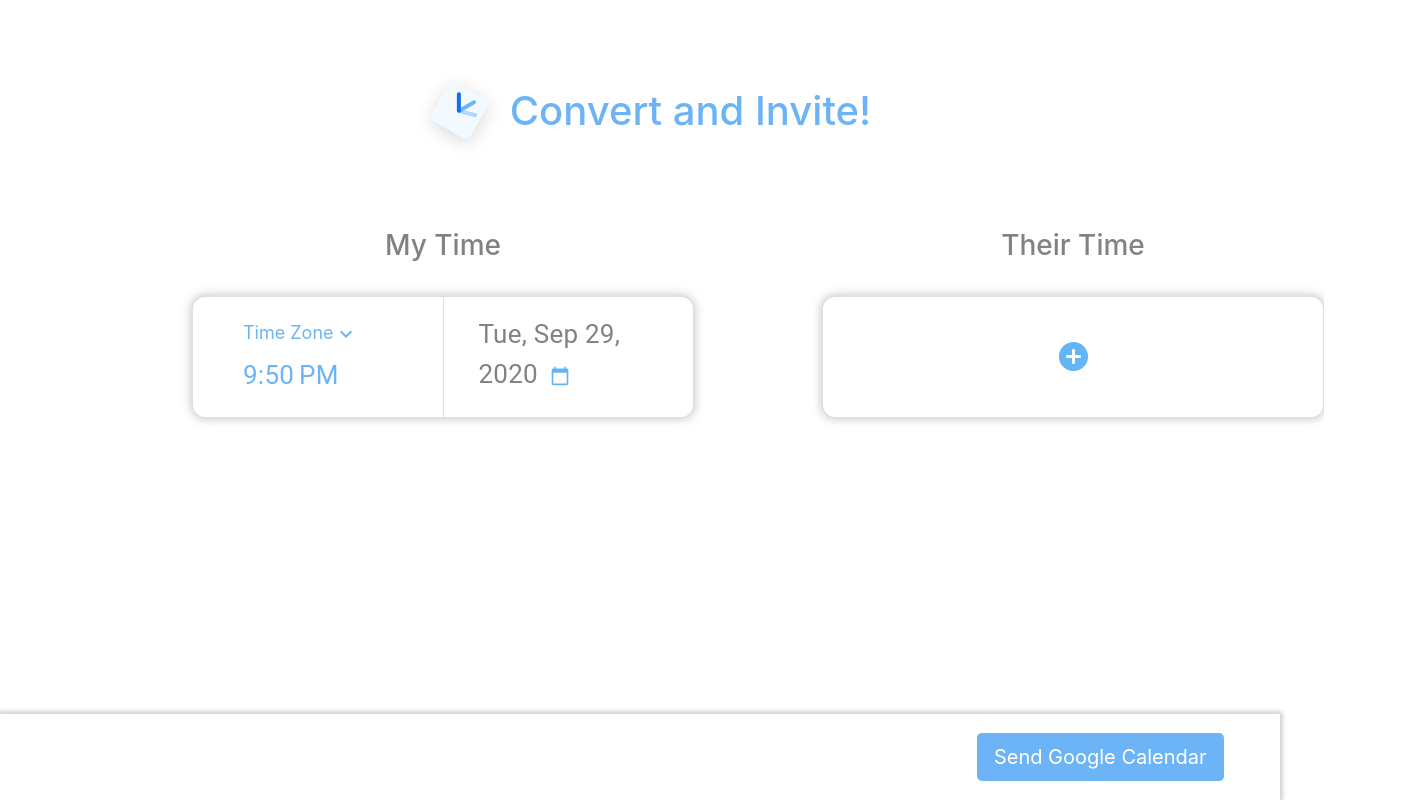
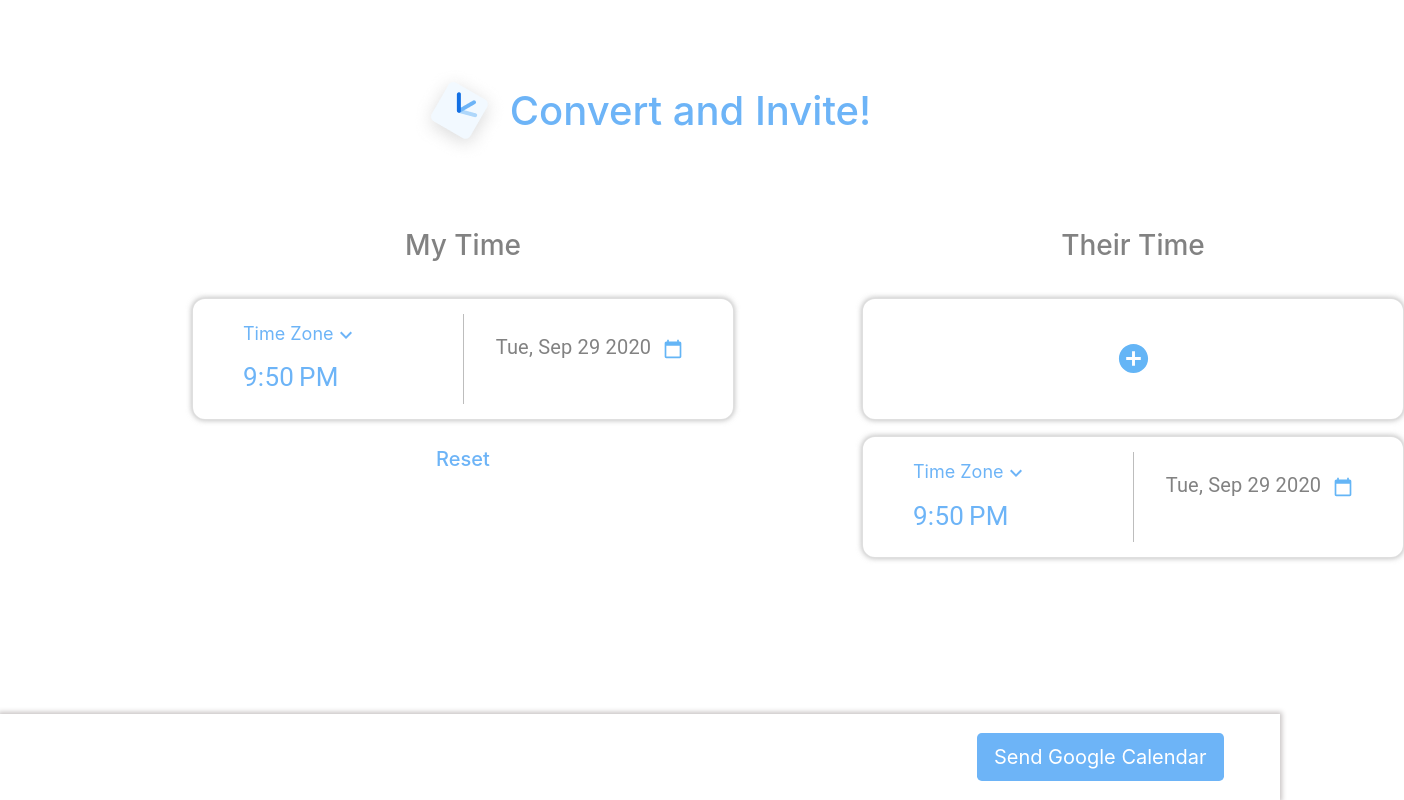
Before and after one commit to bungaepyo/web-app-inaeng-chinaeng, a React (Create React App) app: page /#/ in a window 1280 px wide. Shown: the whole page, 1404 px wide, since content can reach past the window. Built offline with nearby package versions, Linux system fonts and the light colour scheme.

Commit message:
TimeCard logic structure

```diff
--- a/src/components/Home.js
+++ b/src/components/Home.js
@@ -1,26 +1,30 @@
 import React from "react";
 import '../styles/Home.css';
-import { ButtonToolbar, Button, Col, Dropdown } from "react-bootstrap";
-import Card from "react-bootstrap/Card";
-// import TimeCard from "../components/TimeCard";
-import Container from "react-bootstrap/Container";
-import Divider from '@material-ui/core/Divider'
+import { ButtonToolbar, Button, Col, Dropdown, Card, Container } from "react-bootstrap";
 import AddCircleIcon from '@material-ui/icons/AddCircle';
 import IconButton from '@material-ui/core/IconButton';
 import blue from "@material-ui/core/colors/blue";
 import mainLogo from '../images/logo.png';
-import IanaTimeZones from '../components/TimeZone.js';
+import IanaTimeZones from '../components/TimeZone';
 import {CustomToggle, CustomMenu} from '../components/Dropdown'
 import { MuiPickersUtilsProvider } from "@material-ui/pickers";
-import {InlineTimePicker, InlineDatePicker} from '../components/Picker.js'
+import {InlineTimePicker, InlineDatePicker} from '../components/Picker'
 import MomentUtils from '@date-io/moment';
+import TimeCardList from './TimeCardList'
 
 const timeZones = IanaTimeZones;
 
 class Home extends React.Component{
 
+    componentDidMount(){
+    }
+
     state = {
         selectedTimeZone: null,
+    }
+
+    resetSelected(){
+        this.setState({selectedTimeZone: null})
     }
 
     setSelectedTimeZone(timeZone){
@@ -29,6 +33,11 @@ class Home extends React.Component{
 
     nextPath(path){
         this.props.history.push(path);
+    }
+
+    addCard(e){
+        e.preventDefault();
+
     }
 
     render(){
@@ -48,10 +57,10 @@ class Home extends React.Component{
                                         <Card className="card">
                                             <Container className="card-container">
                                                     <Col className="my-time-time">
-                                                            <Card.Body>
+                                                            <Card.Body className="my-time-card-body-1">
                                                                 <Dropdown className="my-time-dropdown">
                                                                     <Dropdown.Toggle as={CustomToggle} className="my-time-dropdown-toggle">
-                                                                    {this.state.selectedTimeZone?this.state.selectedTimeZone:"Time Zone"}
+                                                                    {this.state.selectedTimeZone!=null ?this.state.selectedTimeZone:"Time Zone"}
                                                                     </Dropdown.Toggle>
 
                                                                     <Dropdown.Menu as={CustomMenu}
@@ -62,20 +71,23 @@ class Home extends React.Component{
                                                                     </Dropdown.Menu>
                                                                 </Dropdown>
                                                                 <MuiPickersUtilsProvider utils={MomentUtils}>
-                                                                    <InlineTimePicker/>
+                                                                    <InlineTimePicker date={new Date()}/>
                                                                 </MuiPickersUtilsProvider>
                                                             </Card.Body>
                                                     </Col>
-                                                    <Divider orientation="vertical" flexItem className="divider"/>
+                                                    <div className="divider"></div>
                                                     <Col className="my-time-date">
-                                                            <Card.Body>
+                                                            <Card.Body className="my-time-card-body-2">
                                                                 <MuiPickersUtilsProvider utils={MomentUtils}>
-                                                                    <InlineDatePicker/>
+                                                                    <InlineDatePicker date={new Date()}/>
                                                                 </MuiPickersUtilsProvider>
                                                             </Card.Body>
                                                     </Col>
                                             </Container>
                                         </Card>
+                                    </div>
+                                    <div className="reset-button">
+                                        <h5 onClick={this.resetSelected.bind(this)}>Reset</h5>
                                     </div>
                                 </div>
                             </div>
@@ -91,16 +103,14 @@ class Home extends React.Component{
                                             <Container className="card-container">
                                                 <IconButton
                                                     className="card-add-button"
-                                                    onClick={this.addHandler}>
+                                                    onClick={this.addCard}>
                                                     <AddCircleIcon fontSize="large" style={{ color: blue[300] }}/>
                                                 </IconButton>
                                             </Container>
                                         </Card>
+                                        <TimeCardList></TimeCardList>
                                         </div>
                                     </div>
-                                    {/* <IconButton className="card-add-button">
-                                        <AddCircleIcon fontSize="large" style={{ color: blue[300] }}/>
-                                    </IconButton> */}
                                 </div>
                             </div>
                         </div>
--- a/src/components/Picker.js
+++ b/src/components/Picker.js
@@ -12,7 +12,7 @@ const useStyles = makeStyles({
   },
 
   selectDate: {
-    fontSize: "26px",
+    fontSize: "20px",
     color: "#828282",
   },
 
@@ -29,14 +29,16 @@ const useStyles = makeStyles({
 
   timeTypography: {
     display: "flex",
+    width: "fit-content",
     '&:hover': {
         cursor: 'pointer'
      }
   },
 });
 
-function InlineTimePicker() {
-  const [selectedTime, handleTimeChange] = useState(new Date());
+function InlineTimePicker(props) {
+
+  const [selectedTime, handleTimeChange] = useState(props.date);
   const classes = useStyles();
   const [isOpen, setIsOpen] = useState(false);
 
@@ -76,8 +78,8 @@ function InlineTimePicker() {
   );
 }
 
-function InlineDatePicker() {
-    const [selectedDate, handleDateChange] = useState(new Date());
+function InlineDatePicker(props) {
+    const [selectedDate, handleDateChange] = useState(props.date);
     const classes = useStyles();
     const [isOpen, setIsOpen] = useState(false);
 
@@ -94,7 +96,7 @@ function InlineDatePicker() {
     return (
       <div className={classes.container}>
         <Typography className={classes.selectDate}>
-                {weekday + ", " + month + " " + day + ", " + year}
+                {weekday + ", " + month + " " + day + " " + year}
                 <IconButton
                     onClick={() => setIsOpen(true)}>
                     <CalendarTodayIcon fontSize="small" style={{ color: blue[300] }}/>
--- a/src/components/TimeCard.js
+++ b/src/components/TimeCard.js
@@ -1,53 +1,62 @@
 import React from 'react';
-import "../styles/Card.css";
-import { Col, Row } from "react-bootstrap";
-import Card from "react-bootstrap/Card";
-import Container from "react-bootstrap/Container";
-import Divider from '@material-ui/core/Divider'
+import "../styles/TimeCard.css";
+import { Col, Dropdown, Card, Container } from "react-bootstrap";
 import AddCircleIcon from '@material-ui/icons/AddCircle';
 import IconButton from '@material-ui/core/IconButton';
 import blue from "@material-ui/core/colors/blue";
+import IanaTimeZones from '../components/TimeZone';
+import {CustomToggle, CustomMenu} from '../components/Dropdown'
+import { MuiPickersUtilsProvider } from "@material-ui/pickers";
+import {InlineTimePicker, InlineDatePicker} from '../components/Picker'
+import MomentUtils from '@date-io/moment';
+
+const timeZones = IanaTimeZones;
 
 class TimeCard extends React.Component{
 
+    state = {
+        selectedTimeZone: null,
+    }
+
+    setSelectedTimeZone(timeZone){
+        this.setState({selectedTimeZone: timeZone})
+    }
+
     render(){
-        return <div className="card-block your-time">
-                    <div className="vertical-block">
-                        <div className="title">
-                                <h3>Their Time</h3>
-                        </div>
-                        <div className="your-time-card-container">
-                            <div className="your-time-card">
+        return<div className="your-time-card">
                 <Card className="card">
-                                <Container>
-                                    <Row>
+                    <Container className="card-container">
                             <Col className="your-time-time">
-                                                <Card.Body>
-                                                    <Card.Title className="card-title">
-                                                        New York, USA EDT (GMT +9)
-                                                    </Card.Title>
-                                                    <Card.Text>
-                                                    12:20 AM / PM
-                                                    </Card.Text>                                                            </Card.Body>
-                                        </Col>
-                                        <Divider orientation="vertical" flexItem />
-                                        <Col className="your-time-date">
-                                                <Card.Body>
-                                                    <Card.Text>Wed, May 13 2020</Card.Text>
+                                    <Card.Body className="your-time-card-body-1">
+                                        <Dropdown className="your-time-dropdown">
+                                            <Dropdown.Toggle as={CustomToggle} className="your-time-dropdown-toggle">
+                                            {this.state.selectedTimeZone!=null ?this.state.selectedTimeZone:"Time Zone"}
+                                            </Dropdown.Toggle>
+
+                                            <Dropdown.Menu as={CustomMenu}
+                                                           className="your-time-dropdown-menu">
+                                                {timeZones.map((timeZone,i) =>
+                                                    <Dropdown.Item onSelect={()=>this.setSelectedTimeZone(timeZone)} key={i}>{timeZone}</Dropdown.Item>
+                                                )}
+                                            </Dropdown.Menu>
+                                        </Dropdown>
+                                        <MuiPickersUtilsProvider utils={MomentUtils}>
+                                            <InlineTimePicker date={new Date()}/>
+                                        </MuiPickersUtilsProvider>
                                     </Card.Body>
                             </Col>
-                                    </Row>
+                            <div className="divider"></div>
+                            <Col className="your-time-date">
+                                    <Card.Body className="your-time-card-body-2">
+                                        <MuiPickersUtilsProvider utils={MomentUtils}>
+                                            <InlineDatePicker date={new Date()}/>
+                                        </MuiPickersUtilsProvider>
+                                    </Card.Body>
+                            </Col>
                     </Container>
                 </Card>
             </div>
-                        </div>
-                        <IconButton className="card-add-button">
-                            <AddCircleIcon fontSize="large" style={{ color: blue[300] }}/>
-                        </IconButton>
-                    </div>
-                </div>
     }
-
 }
 
 export default TimeCard;
--- /dev/null
+++ b/src/components/TimeCardList.js
@@ -0,0 +1,20 @@
+import React from 'react';
+import '../styles/TimeCardList.css';
+import TimeCard from './TimeCard'
+
+function TimeCardList(props){
+    // const cards = props.cards;
+    // const listCards = cards.map(card =>
+    //     {
+    //         return <div className="cardList" key="card.key">
+    //             <p>{card.text}</p>
+    //             <TimeCard></TimeCard>
+    //         </div>
+    //     })
+    return(
+    // <div>{listCards}</div>
+    <TimeCard></TimeCard>
+    )
+}
+
+export default TimeCardList;
--- a/src/styles/Home.css
+++ b/src/styles/Home.css
@@ -48,14 +48,14 @@ body{
     display: flex;
     align-items: center;
     justify-content: center;
-    width: 500px;
+    width: 540px;
     height: 120px;
 }
 
 .card{
     width: 100%;
     border-radius: 13px;
-    box-shadow: 0 0 10px 1px rgba(164, 164, 164, 0.62);
+    box-shadow: 0 0 5px 1px rgba(164, 164, 164, 0.62);
     margin-bottom: 3%;
 }
 
@@ -87,6 +87,23 @@ body{
     justify-content: center;
 }
 
+.my-time-card-body-2{
+    padding: 0px;
+    padding-bottom: 20px;
+    padding-left: 10px;
+}
+
+.divider{
+    border-left: 1px solid #BDBDBD;
+    height: 90px;
+    position: absolute;
+    top: 1;
+}
+
+.my-time-date{
+    text-align: center;
+}
+
 .my-time-dropdown{
     margin-bottom: 6%;
 }
@@ -95,3 +112,15 @@ body{
     max-height: 400px;
     overflow-y: scroll;
 }
+
+.reset-button{
+    display: flex;
+    margin-top: 5%;
+    color: #6DB4F7;
+    align-items: center;
+    justify-content: center;
+}
+
+.reset-button h5:hover {
+    cursor: pointer;
+}
--- /dev/null
+++ b/src/styles/TimeCard.css
@@ -0,0 +1,62 @@
+/* Should fix to adapt to different screen size */
+.card-container{
+    display: flex;
+    align-items: center;
+    justify-content: center;
+    width: 540px;
+    height: 120px;
+}
+
+.card{
+    width: 100%;
+    border-radius: 13px;
+    box-shadow: 0 0 5px 1px rgba(164, 164, 164, 0.62);
+    margin-bottom: 3%;
+}
+
+.card-title{
+    font-size: 15pt;
+}
+
+.card-text{
+    font-size: 15pt;
+}
+
+.card-body{
+    align-items: center;
+    justify-content: center;
+}
+
+.your-time-card-body-2{
+    padding: 0px;
+    padding-bottom: 20px;
+    padding-left: 10px;
+}
+
+.divider{
+    border-left: 1px solid #BDBDBD;
+    height: 90px;
+    position: absolute;
+    top: 1;
+}
+
+.your-time-date{
+    text-align: center;
+}
+
+.your-time-dropdown{
+    margin-bottom: 6%;
+}
+
+.your-time-dropdown-menu{
+    max-height: 400px;
+    overflow-y: scroll;
+}
+
+.card-add-button{
+    display: flex;
+    margin-top: 5%;
+    color: #6DB4F7;
+    align-items: center;
+    justify-content: center;
+}
```
Also changed, not shown: src/styles/Card.css (deleted), src/styles/TimeCardList.css (added). Lines whose indentation alone changed are shown as unchanged.
